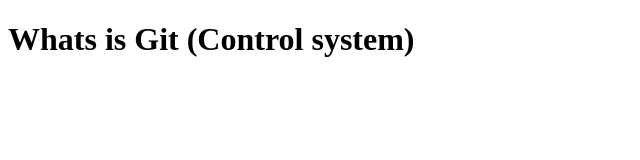
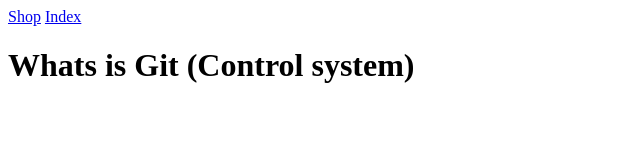
Before and after one commit to themohammadnori/myJspractice, a plain HTML site: page index1.html in a window 1280 px wide. Shown: the whole page, without its empty margins (0-640 px from the left). Drawn offline with Linux system fonts and the light colour scheme.

Commit message:
Add navbar to index.html

```diff
--- a/index1.html
+++ b/index1.html
@@ -7,6 +7,12 @@
     <title>About</title>
 </head>
 <body>
+    <header>
+        <nav>
+            <a href="shop.html">Shop</a>
+            <a href="index.html">Index</a>
+        </nav>
+    </header>
     <h1>Whats is Git (Control system)</h1>
 
 </body>
```
